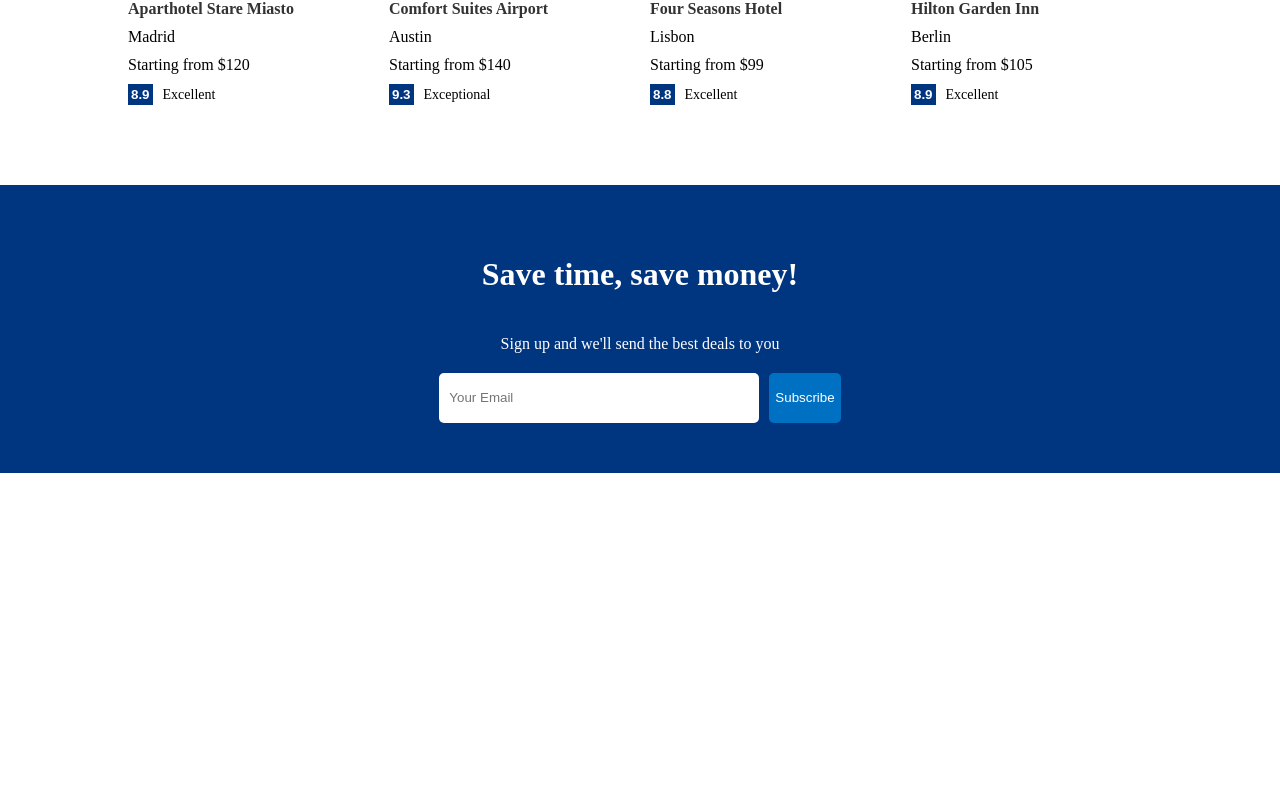
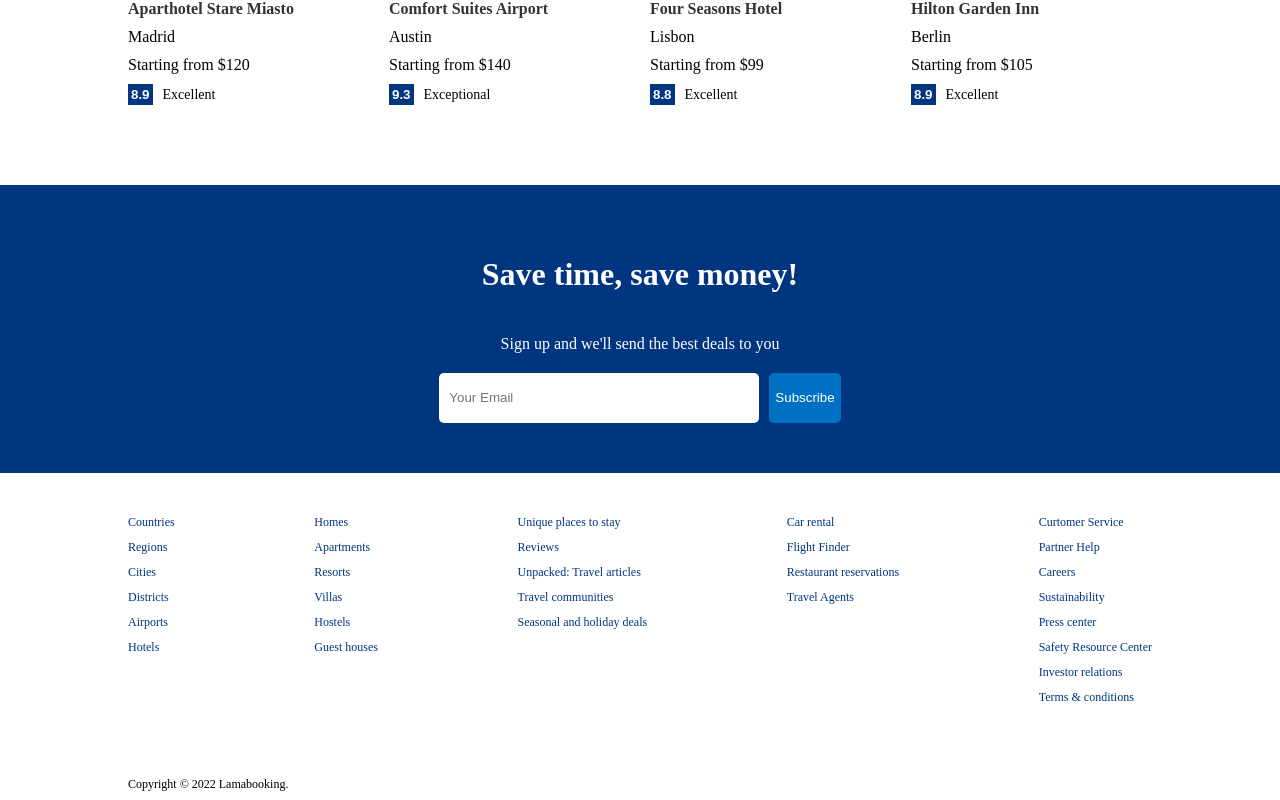
Before and after one commit to mehesultana/hi-fly, a React (Create React App) app: page / in a window 1280 px wide. Shown: the part 1406-2206 px from the top of the page. Before the commit the page ends 1887 px from the top, so only its background shows below. Built offline with nearby package versions, Linux system fonts and the light colour scheme.

Commit message:
Footer Design

```diff
--- /dev/null
+++ b/src/components/Footer/Footer.css
@@ -0,0 +1,23 @@
+.footer {
+	width: 100%;
+	width: 1024px;
+	font-size: 12px;
+}
+
+.fLists {
+	width: 100%;
+	display: flex;
+	justify-content: space-between;
+	margin-bottom: 50px;
+}
+
+.fList {
+	list-style: none;
+	padding: 0;
+}
+
+.fListItem {
+	margin-bottom: 10px;
+	color: #003580;
+	cursor: pointer;
+}
--- /dev/null
+++ b/src/components/Footer/Footer.jsx
@@ -0,0 +1,51 @@
+import React from 'react';
+import './Footer.css';
+
+export const Footer = () => {
+	return (
+		<div className="footer">
+			<div className="fLists">
+				<ul className="fList">
+					<li className="fListItem">Countries</li>
+					<li className="fListItem">Regions</li>
+					<li className="fListItem">Cities</li>
+					<li className="fListItem">Districts</li>
+					<li className="fListItem">Airports</li>
+					<li className="fListItem">Hotels</li>
+				</ul>
+				<ul className="fList">
+					<li className="fListItem">Homes </li>
+					<li className="fListItem">Apartments </li>
+					<li className="fListItem">Resorts </li>
+					<li className="fListItem">Villas</li>
+					<li className="fListItem">Hostels</li>
+					<li className="fListItem">Guest houses</li>
+				</ul>
+				<ul className="fList">
+					<li className="fListItem">Unique places to stay </li>
+					<li className="fListItem">Reviews</li>
+					<li className="fListItem">Unpacked: Travel articles </li>
+					<li className="fListItem">Travel communities </li>
+					<li className="fListItem">Seasonal and holiday deals </li>
+				</ul>
+				<ul className="fList">
+					<li className="fListItem">Car rental </li>
+					<li className="fListItem">Flight Finder</li>
+					<li className="fListItem">Restaurant reservations </li>
+					<li className="fListItem">Travel Agents </li>
+				</ul>
+				<ul className="fList">
+					<li className="fListItem">Curtomer Service</li>
+					<li className="fListItem">Partner Help</li>
+					<li className="fListItem">Careers</li>
+					<li className="fListItem">Sustainability</li>
+					<li className="fListItem">Press center</li>
+					<li className="fListItem">Safety Resource Center</li>
+					<li className="fListItem">Investor relations</li>
+					<li className="fListItem">Terms & conditions</li>
+				</ul>
+			</div>
+			<div className="fText">Copyright © 2022 Lamabooking.</div>
+		</div>
+	);
+};
--- a/src/pages/Home/Home.jsx
+++ b/src/pages/Home/Home.jsx
@@ -1,6 +1,7 @@
 import React from 'react';
 import { Featured } from '../../components/Featured/Featured';
 import { FeaturedProperties } from '../../components/FeaturedProperties/FeaturedProperties';
+import { Footer } from '../../components/Footer/Footer';
 import { Header } from '../../components/Header/Header';
 import { MailList } from '../../components/MailList/MailList';
 import { Navbar } from '../../components/Navbar/Navbar';
@@ -19,6 +20,7 @@
 				<h1 className="homeTitle">Homes guests love</h1>
 				<FeaturedProperties />
 				<MailList />
+				<Footer />
 			</div>
 		</div>
 	);
```
